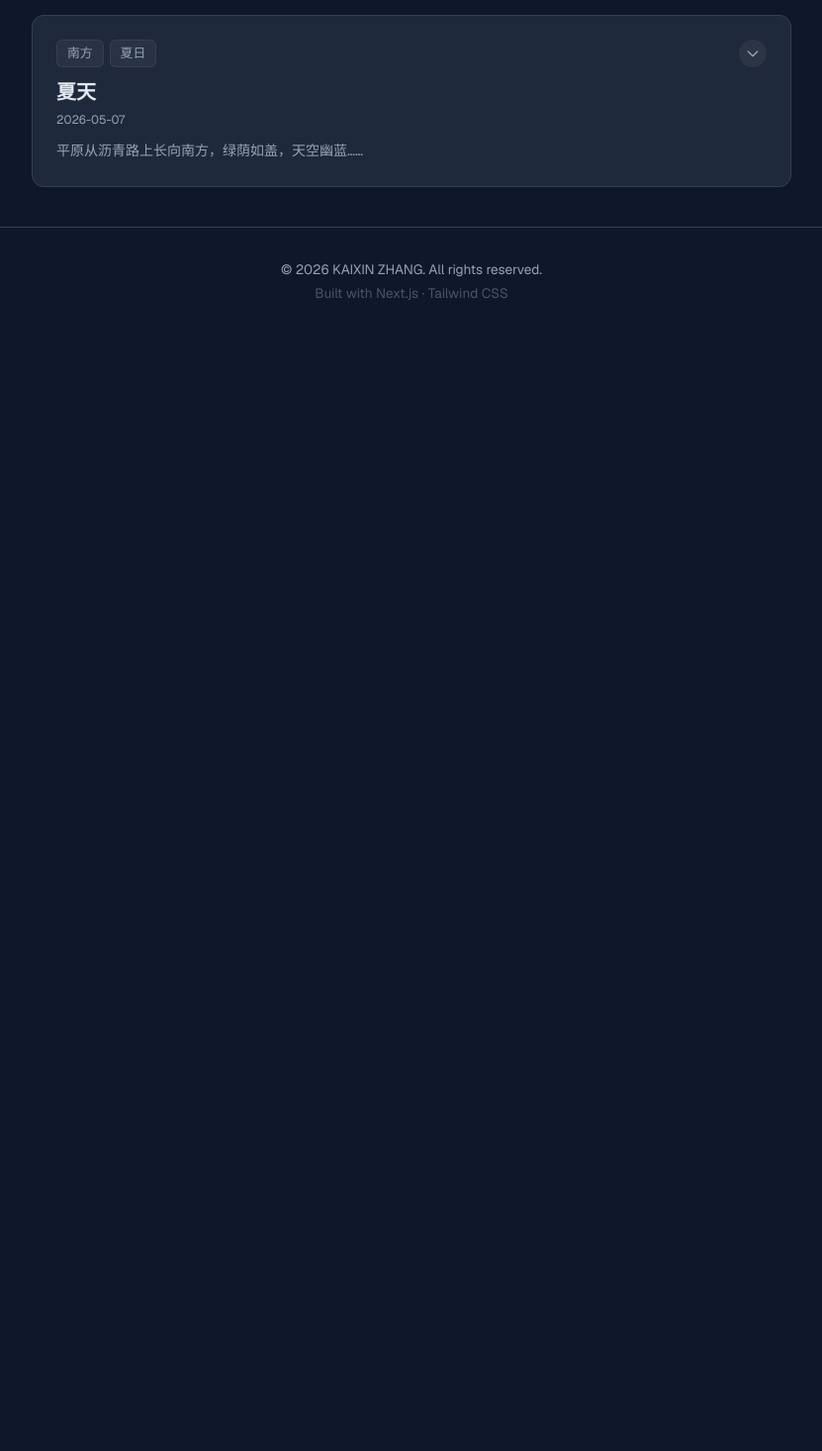
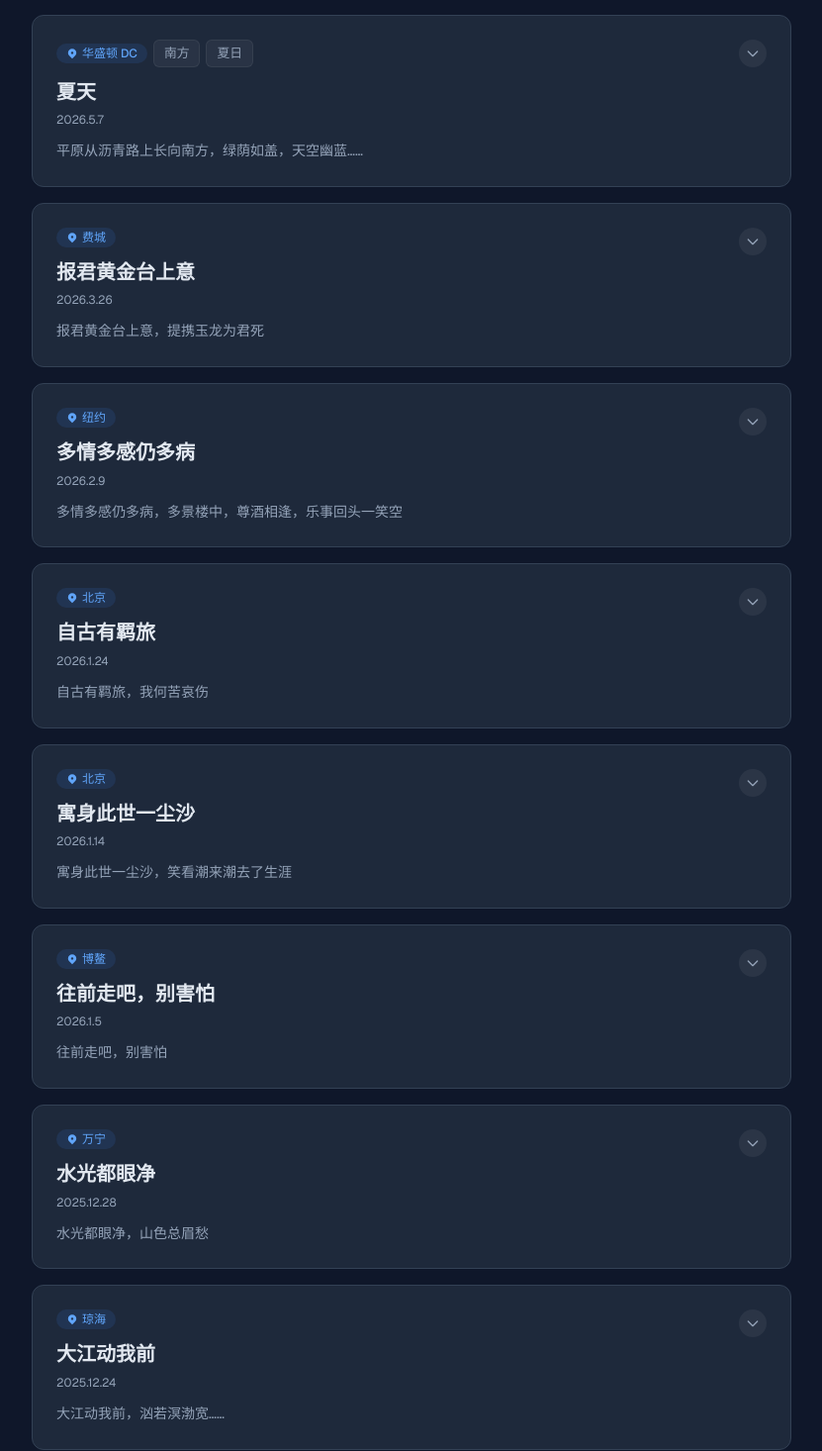
Before and after one commit to RichardZhang0316/personal_website, a Next.js app in the folder kaixin-homepage/: page /poems in a window 1280 px wide. Shown: the part 531-1997 px from the top of the page at 99% size, without its empty margins (224-1055 px from the left). Before the commit the page ends 870 px from the top, so only its background shows below. Built offline with nearby package versions, Linux system fonts and the light colour scheme.

Commit message:
Add 8 collected poems with location tags, update original poems with locations
https://claude.ai/code/session_01Hb7rST9251HpBHEESPPiQh

```diff
--- a/kaixin-homepage/data/experience.js
+++ b/kaixin-homepage/data/experience.js
@@ -253,7 +253,8 @@ export const poems = [
     id: 1,
     title: "南卡罗来那",
     date: "2026-05-12",
-    tags: ["异乡", "旅途"],
+    location: "查尔斯顿",
+    tags: ["查尔斯顿", "异乡", "旅途"],
     excerpt: "异乡的旅途带着对未知的忧愁，故国的灯火隐没天边……",
     body: `异乡的旅途带着对未知的忧愁
 故国的灯火隐没天边
@@ -266,7 +267,8 @@ export const poems = [
     id: 2,
     title: "夏天",
     date: "2026-05-07",
-    tags: ["南方", "夏日"],
+    location: "华盛顿 DC",
+    tags: ["华盛顿 DC", "南方", "夏日"],
     excerpt: "平原从沥青路上长向南方，绿荫如盖，天空幽蓝……",
     body: `平原从沥青路上长向南方
 绿荫如盖，天空幽蓝
@@ -280,7 +282,96 @@ export const poems = [
 新的一天将要来临
 我要把泥沙握得紧紧
 流浪，从东方到东方`
+  },
+  {
+    id: 3,
+    title: "报君黄金台上意",
+    date: "2026-03-26",
+    location: "费城",
+    tags: ["费城"],
+    excerpt: "报君黄金台上意，提携玉龙为君死",
+    body: `报君黄金台上意，提携玉龙为君死`
+  },
+  {
+    id: 4,
+    title: "多情多感仍多病",
+    date: "2026-02-09",
+    location: "纽约",
+    tags: ["纽约"],
+    excerpt: "多情多感仍多病，多景楼中，尊酒相逢，乐事回头一笑空",
+    body: `多情多感仍多病，多景楼中，尊酒相逢，乐事回头一笑空`
+  },
+  {
+    id: 5,
+    title: "自古有羁旅",
+    date: "2026-01-24",
+    location: "北京",
+    tags: ["北京"],
+    excerpt: "自古有羁旅，我何苦哀伤",
+    body: `自古有羁旅，我何苦哀伤`
+  },
+  {
+    id: 6,
+    title: "寓身此世一尘沙",
+    date: "2026-01-14",
+    location: "北京",
+    tags: ["北京"],
+    excerpt: "寓身此世一尘沙，笑看潮来潮去了生涯",
+    body: `寓身此世一尘沙，笑看潮来潮去了生涯`
+  },
+  {
+    id: 7,
+    title: "往前走吧，别害怕",
+    date: "2026-01-05",
+    location: "博鳌",
+    tags: ["博鳌"],
+    excerpt: "往前走吧，别害怕",
+    body: `往前走吧，别害怕`
+  },
+  {
+    id: 8,
+    title: "水光都眼净",
+    date: "2025-12-28",
+    location: "万宁",
+    tags: ["万宁"],
+    excerpt: "水光都眼净，山色总眉愁",
+    body: `水光都眼净，山色总眉愁`
+  },
+  {
+    id: 9,
+    title: "大江动我前",
+    date: "2025-12-24",
+    location: "琼海",
+    tags: ["琼海"],
+    excerpt: "大江动我前，汹若溟渤宽……",
+    body: `大江动我前，汹若溟渤宽
+篙师暗理楫，歌笑轻波澜`
+  },
+  {
+    id: 10,
+    title: "珍重",
+    date: "2025-12-23",
+    location: "海口",
+    tags: ["海口"],
+    excerpt: "珍重珍重，陪伴家人的时刻……",
+    body: `珍重珍重，陪伴家人的时刻。
+珍重珍重，每一位良师益友。
+珍重珍重，旅途中的酸涩、眼泪、迷惘、幸福和希望。
+珍重珍重，和过去的伤痛与停滞道别。
+珍重珍重，乐观地面对未至的挑战和赐予。
+珍重珍重，保持勇气、坚持善良、热爱学习、忠信于人。
+珍重珍重，这是我人生精神。珍重珍重，这是我新起点。
+
+歌曰：
+人生无根蒂，飘如陌上尘
+分散逐风转，此已非常身
+落地为兄弟，何必骨肉亲
+得欢当作乐，斗酒聚比邻
+盛年不重来，一日难再晨
+及时当勉励，岁月不待人`
   }
 ];
 
-export const poemTags = ["异乡", "旅途", "南方", "夏日"];
+export const poemTags = [
+  "查尔斯顿", "华盛顿 DC", "费城", "纽约", "北京", "博鳌", "万宁", "琼海", "海口"
+];
--- a/kaixin-homepage/pages/poems.js
+++ b/kaixin-homepage/pages/poems.js
@@ -6,8 +6,22 @@ import { poems, poemTags, personal } from "../data/experience";
 
 const geistSans = Geist({ variable: "--font-geist-sans", subsets: ["latin"] });
 
+function formatPoemDate(dateStr) {
+  const [y, m, d] = dateStr.split('-');
+  return `${y}.${parseInt(m)}.${parseInt(d)}`;
+}
+
+function LocationPin() {
+  return (
+    <svg className="w-3 h-3 flex-shrink-0" fill="currentColor" viewBox="0 0 20 20">
+      <path fillRule="evenodd" d="M5.05 4.05a7 7 0 119.9 9.9L10 18.9l-4.95-4.95a7 7 0 010-9.9zM10 11a2 2 0 100-4 2 2 0 000 4z" clipRule="evenodd" />
+    </svg>
+  );
+}
+
 function PoemCard({ poem }) {
   const [expanded, setExpanded] = useState(false);
+  const contentTags = poem.tags.filter(t => t !== poem.location);
 
   return (
     <div
@@ -15,21 +29,31 @@ function PoemCard({ poem }) {
       style={{ borderColor: expanded ? 'var(--accent)' : undefined }}
       onClick={() => setExpanded(!expanded)}
     >
-      {/* Header */}
       <div className="flex items-start justify-between gap-4">
         <div className="flex-1 min-w-0">
-          <div className="flex flex-wrap gap-1.5 mb-3">
-            {poem.tags.map((tag) => (
+          {/* Location badge + content tags */}
+          <div className="flex flex-wrap items-center gap-1.5 mb-3">
+            {poem.location && (
+              <span className="flex items-center gap-1 text-xs font-medium px-2.5 py-0.5 rounded-full"
+                style={{ background: 'rgba(59,130,246,0.12)', color: 'var(--accent-lt)' }}>
+                <LocationPin />
+                {poem.location}
+              </span>
+            )}
+            {contentTags.map((tag) => (
               <span key={tag} className="tag-neutral">{tag}</span>
             ))}
           </div>
+
           <h2 className="text-xl font-semibold leading-snug" style={{ color: 'var(--text)' }}>
             {poem.title}
           </h2>
-          <p className="text-xs mt-1.5" style={{ color: 'var(--muted)' }}>{poem.date}</p>
+          <p className="text-xs mt-1.5" style={{ color: 'var(--muted)' }}>
+            {formatPoemDate(poem.date)}
+          </p>
         </div>
 
-        {/* Expand icon */}
+        {/* Expand chevron */}
         <div
           className="flex-shrink-0 w-7 h-7 rounded-full flex items-center justify-center transition-transform duration-200"
           style={{
@@ -44,18 +68,18 @@ function PoemCard({ poem }) {
         </div>
       </div>
 
-      {/* Excerpt (collapsed) */}
+      {/* Excerpt */}
       {!expanded && (
         <p className="mt-3 text-sm leading-relaxed" style={{ color: 'var(--muted)' }}>
           {poem.excerpt}
         </p>
       )}
 
-      {/* Full body (expanded) */}
+      {/* Full body */}
       {expanded && (
         <div className="mt-5 pt-5" style={{ borderTop: '1px solid var(--border)' }}>
           <pre
-            className="text-sm leading-8 whitespace-pre-wrap font-sans"
+            className="text-sm leading-8 whitespace-pre-wrap"
             style={{ color: 'var(--text)', fontFamily: 'inherit' }}
           >
             {poem.body}
@@ -77,7 +101,7 @@ export default function Poems() {
     <div className={`${geistSans.className} page-bg`}>
       <Head>
         <title>Poems – Kaixin Zhang</title>
-        <meta name="description" content="Original poems by Kaixin Zhang." />
+        <meta name="description" content="Poems and excerpts collected by Kaixin Zhang along the way." />
       </Head>
       <Navbar />
 
@@ -87,12 +111,12 @@ export default function Poems() {
           <div className="max-w-6xl mx-auto px-4 sm:px-6 lg:px-8">
             <h1 className="text-4xl font-bold" style={{ color: 'var(--text)' }}>Poems</h1>
             <p className="mt-3 text-lg" style={{ color: 'var(--muted)' }}>
-              Words written in the margins of life — between debugging sessions, across time zones, and under different skies.
+              Words written and collected along the way — between cities, across seasons.
             </p>
           </div>
         </div>
 
-        {/* Tag filter */}
+        {/* Location filter */}
         <div className="max-w-6xl mx-auto px-4 sm:px-6 lg:px-16 py-6">
           <div className="flex flex-wrap gap-2">
             <button
@@ -102,7 +126,7 @@ export default function Poems() {
                 ? { background: 'var(--accent)', color: '#fff' }
                 : { background: 'var(--bg-card)', color: 'var(--muted)', border: '1px solid var(--border)' }}
             >
-              All
+              全部
             </button>
             {poemTags.map((tag) => (
               <button
@@ -124,7 +148,7 @@ export default function Poems() {
         {/* Poem list */}
         <section className="py-10 px-4 sm:px-6 lg:px-16 max-w-4xl mx-auto">
           {filtered.length === 0 ? (
-            <p className="text-center py-16" style={{ color: 'var(--muted)' }}>No poems found for this tag.</p>
+            <p className="text-center py-16" style={{ color: 'var(--muted)' }}>此地暂无诗。</p>
           ) : (
             <div className="space-y-4">
               {filtered.map((poem) => (
```
